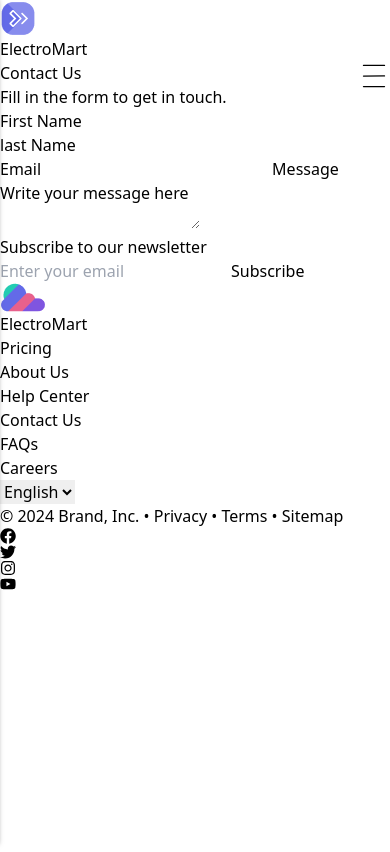
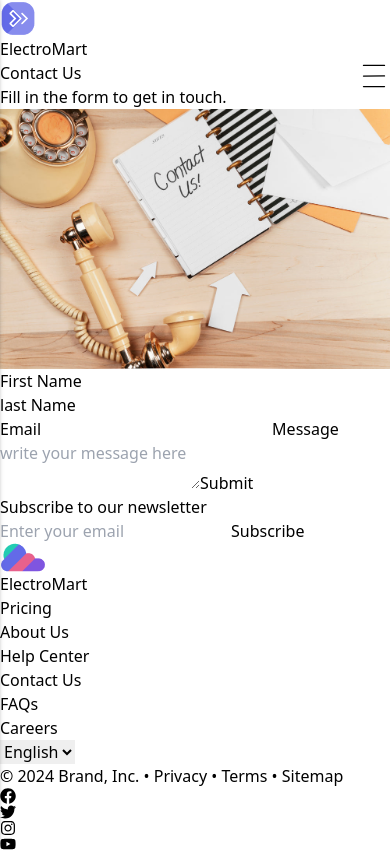
Before and after one commit to HasnainAli313/ElectroMart-Ecommerce-app, a React (Vite) app: page /contactus in a window 390 px wide. Built offline with nearby package versions, Linux system fonts and the light colour scheme.

Commit message:
done with contact us

```diff
--- a/src/components/Footer.jsx
+++ b/src/components/Footer.jsx
@@ -7,7 +7,7 @@
 function Footer() {
   return (
     <>
-    <footer className="text-center fixed bottom-0 w-[100%] text-white p-5 bg-[#1D2128]">
+    <footer className="text-center relative bottom-0 w-[100%] text-white p-5 bg-[#1D2128]">
         <h3>Subscribe to our newsletter</h3>
         <div className="flex  justify-center p-2">
           <input className="border bg-[#1D2128] p-1 border-white rounded-l-xl pl-1" type="email" placeholder="Enter your email"/>
--- a/src/pages/About.jsx
+++ b/src/pages/About.jsx
@@ -4,7 +4,7 @@
     <>
     <section className="text-center mt-10 bg-[#FFFFFF]">
       <h1 className="text-4xl font-semibold">About us</h1>
-      <p className="p-5 m-auto w-[80%]">ElectroMart is your one-stop destination for the latest in electronics and gadgets. Founded in 2024, our mission is to provide cutting-edge technology at affordable prices, ensuring customer satisfaction with every purchase.</p>
+      <p className="p-5 m-auto w-[80%] text-[#9095A0]">ElectroMart is your one-stop destination for the latest in electronics and gadgets. Founded in 2024, our mission is to provide cutting-edge technology at affordable prices, ensuring customer satisfaction with every purchase.</p>
     </section>
     </>
   )
--- a/src/pages/ContactUs.jsx
+++ b/src/pages/ContactUs.jsx
@@ -1,28 +1,34 @@
+import contactus from "../assets/contact-us-image.jpg"
 
 function ContactUs() {
   return (
     <>
-    <section className="">
-    <div>
+    <section className="p-5 flex lg:flex-nowrap flex-wrap place-items-center  bg-[#FFFFFF]  gap-10">
+    <div className="flex gap-2 flex-col">
       <h1 className="text-4xl font-semibold">Contact Us</h1>
-        <p>Fill in the form to get in touch.</p>
+        <p className="text-[#9095A0]">Fill in the form to get in touch.</p>
+        <img className="w-[700px] h-[500px]" src={contactus} alt="" />
     </div>
-    <form action="" className="flex gap-1 flex-col ">
-        <div className="flex gap-1 ">
-        <div className="flex flex-col gap-1">
-        <label htmlFor="">First Name</label>
-        <input className="border border-black" type="text"  />
+    <form action="" className="flex gap-1 w-[100%] flex-col place-items-center ">
+        <div className="flex gap-1 flex-wrap lg:flex-nowrap  lg:w-[80%] ">
+        <div className="flex flex-col  w-[100%] gap-1">
+        <label className="font-semibold" htmlFor="">First Name</label>
+        <input className="border p-1 bg-[#F3F4F6] rounded-sm border-black" type="text"  />
         </div>
-        <div className="flex flex-col gap-1">
-        <label htmlFor="">last Name</label>
-        <input className="border border-black"type="text"  />
+        <div className="flex flex-col w-[100%] gap-1">
+        <label  className="font-semibold" htmlFor="">last Name</label>
+        <input className="border p-1 bg-[#F3F4F6] rounded-sm border-black"type="text"  />
         </div>
         </div>
 
-        <label htmlFor="">Email</label>
-        <input className="border border-black" type="text"  />
-        <label htmlFor="">Message</label>
-        <textarea className="border border-black h-[50px]" name=""  id="">Write your message here</textarea>
+        <div className="flex  w-[100%] lg:w-[80%] flex-col">
+        <label className="font-semibold" htmlFor="">Email</label>
+        <input className="border p-1 bg-[#F3F4F6] rounded-sm border-black" type="text"  />
+
+        <label className="font-semibold" htmlFor="">Message</label>
+        <textarea className="border pl-1 rounded-sm bg-[#F3F4F6] border-black h-[50px]" name=""  id="" placeholder="write your message here"></textarea>
+        <input className="bg-[#636AE8]  text-white mt-2 p-2" type="submit" value="Submit"/>
+        </div>
     </form>
     </section>
     </>
```
Also changed, not shown: src/assets/contact-us-image.jpg (added).
